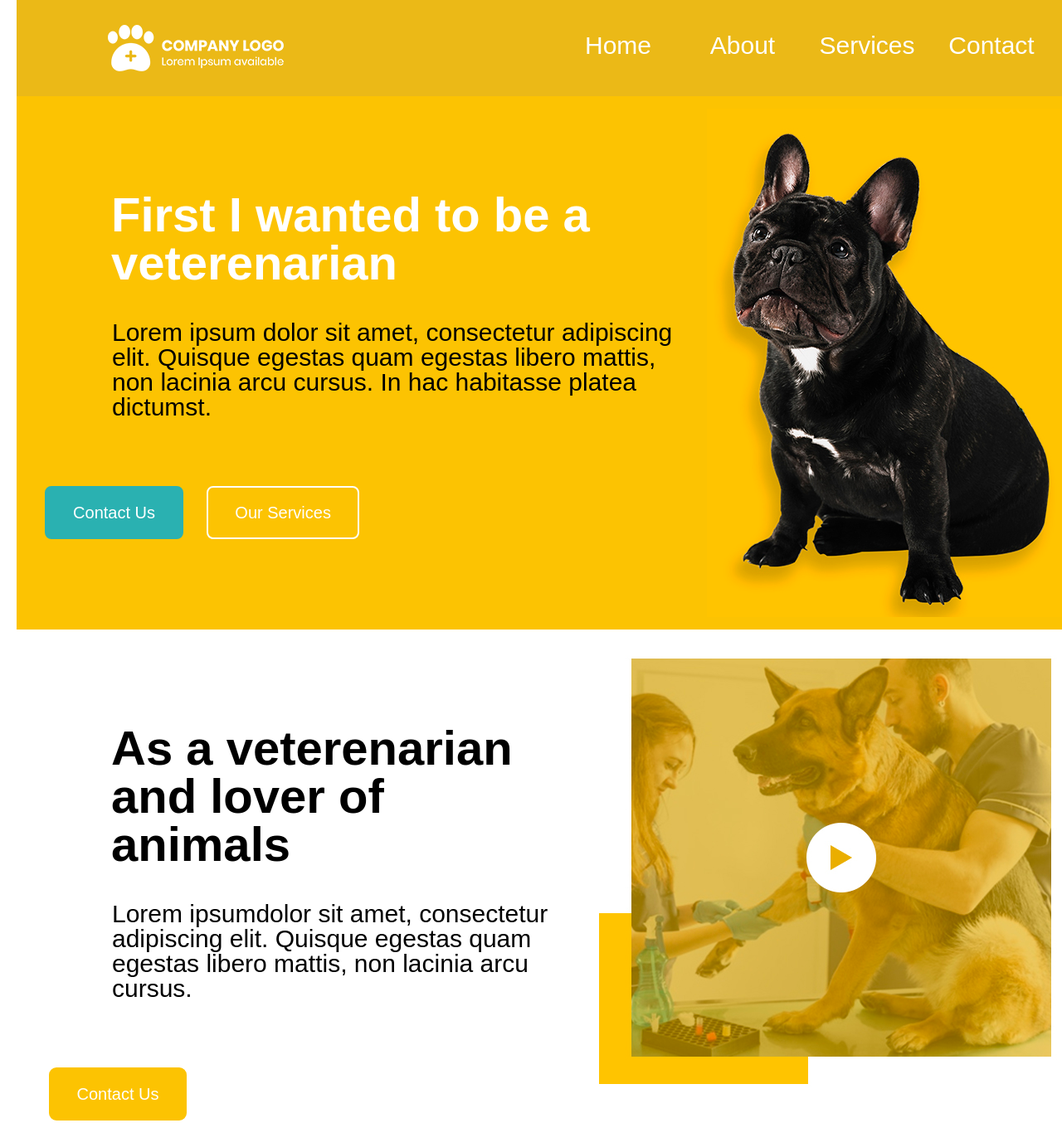
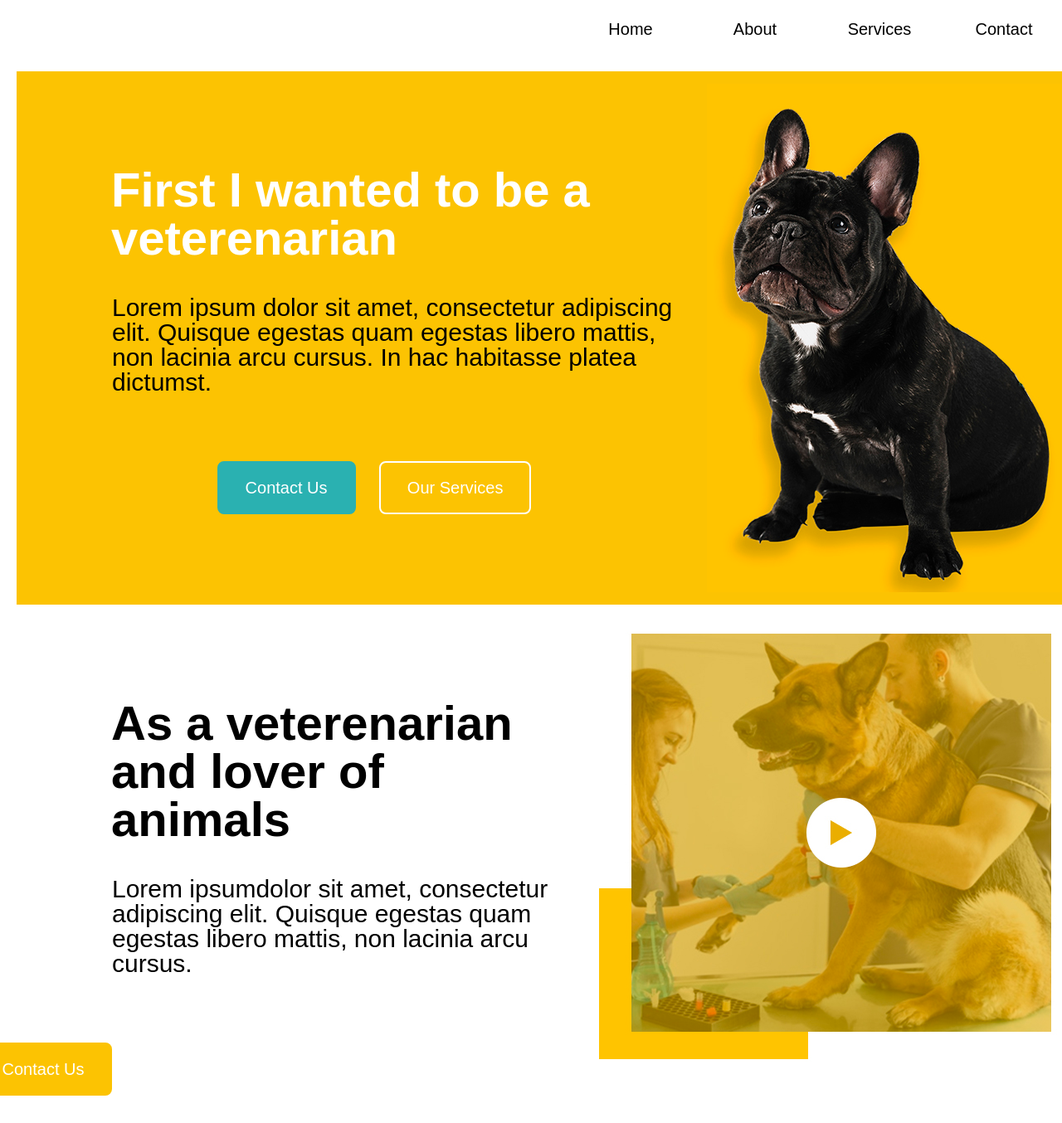
Before and after one commit to ctrl-CJD/Acitivity-3, a plain HTML site: page index.html in a window 1280 px wide. Shown: the top 1354 px of the page at 83% size. Drawn offline with Linux system fonts and the light colour scheme.

Commit message:
Update index.html for veterinarian website

```diff
--- a/index.html
+++ b/index.html
@@ -1,22 +1,19 @@
 <html>
 
 <head>
-    <title>VetWeb</title>
+    <title>Veterinarian Website</title>
     <link href="css/style.css" rel="stylesheet" />
 </head>
-
 
 <body>
     <div class="main-container">
         <div class="header">
-            <div class="container" style="background-color: #ebb917; padding: 20px;">
-
-                <div class="logo" style="float: left; width: 200px; margin-left: 80px; cursor: pointer;">
+            <div class="container header-layout">
+                <div class="logo">
                     <img src="images/logo.png" />
                 </div>
-
-                <div class="navi">
-                    <ul style="color: white; ">
+                <div class="navi" style="font-size: 20px;">
+                    <ul>
                         <li>Contact</li>
                         <li>Services</li>
                         <li>About</li>
@@ -37,9 +34,9 @@
 ">Lorem ipsum dolor sit amet, consectetur adipiscing elit. Quisque egestas quam egestas libero mattis, non lacinia arcu
                         cursus. In hac habitasse platea dictumst.</h2>
 
-                    <span class="btn">Contact Us</span>
+                    <span class="btn" style="margin-left: 40px; background-color: #2ab1b1; border: 2px solid #2ab1b1;">Contact Us</span>
                     <span class="btn"
-                        style="background-color: transparent;margin-left: 20px;border: 2px solid white;">Our
+                        style="background-color: transparent; border: 2px solid white; margin-left: 20px;">Our
                         Services</span>
                 </div>
 
@@ -59,11 +56,8 @@
     margin-left: 100px;">Lorem ipsumdolor sit amet, consectetur adipiscing elit. Quisque egestas quam egestas libero
                         mattis, non lacinia arcu cursus.</h2>
 
-                    <span class="btn" style="background: #fcc302;
-       border:  2px solid #fcc302;
-        color: white;
-        border-radius: 9px;
-        margin-left: -440px;">Contact Us</span>
+                    <span class="btn"
+                        style="background: #fcc302; border: 2px solid #fcc302; margin-left: -620px;">Contact Us</span>
                 </div>
 
                 <div class="col2">
@@ -74,7 +68,8 @@
             <div class="container_yellow">
                 <div class="container" style="grid-template-columns: auto;">
                     <h1 class="main-title" style="text-align: center; margin: 50px 0 10px;">Title Here</h1>
-                    <h2 style="color: white;max-width: 570px; margin: 10px auto 0; text-align: center; font-size: 30px; font-weight: 400;">
+                    <h2
+                        style="color: white;max-width: 570px; margin: 10px auto 0; text-align: center; font-size: 30px; font-weight: 400;">
                         Lorem Ipsum available, but the majority have suffered alteration in some.</h2>
                 </div>
 
@@ -93,7 +88,8 @@
                         <div>
                             <img src="images/col2.jpg" />
                         </div>
-                        <h2 style="color: white; margin-top: 10px; font-size: 50px; font-weight: 600;">Vaccination Care</h2>
+                        <h2 style="color: white; margin-top: 10px; font-size: 50px; font-weight: 600;">Vaccination Care
+                        </h2>
                         <p style="color: white;max-width: 350px; margin: 10px auto 0;">Lorem Ipsum available, but the
                             majority have suffered alteration in some.</p>
                     </div>
@@ -108,9 +104,6 @@
                     </div>
                 </div>
             </div>
-
         </div>
 </body>
-
-
 </html>
```
